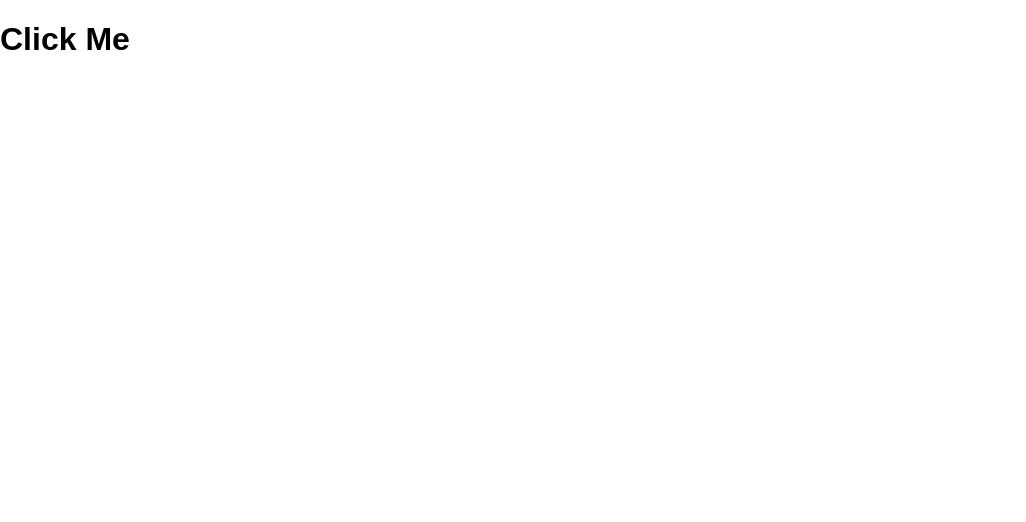
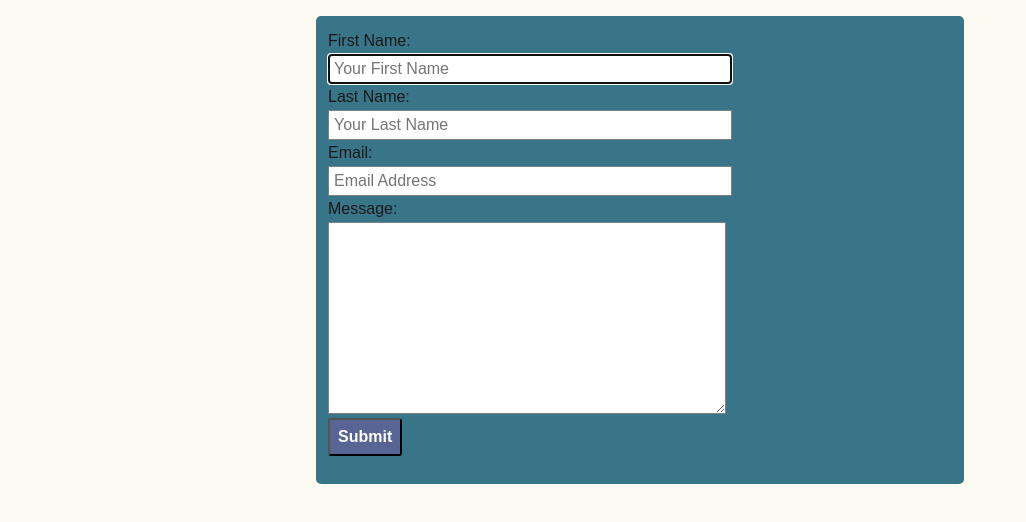
Before and after one commit to jlreed2/hw_listeners_reed_jennifer, a plain HTML site: page index.html in a window 1280 px wide. Shown: the whole page, without its empty margins (0-1026 px from the left). Drawn offline with Linux system fonts and the light colour scheme.

Commit message:
Add form branch

```diff
--- a/css/main.css
+++ b/css/main.css
@@ -0,0 +1,46 @@
+body {
+	background-color: #fbfbf1;
+	margin: 1em;
+}
+
+form {
+	width: 50%;
+	margin: auto;
+	margin-top: 1em;
+	padding: 0.75em;
+	background-color: #397589;
+	border-radius: 5px;
+	font-family: sans-serif;
+}
+
+label,
+textarea,
+email {
+	display: block;
+	padding-top: 0.25em;
+	padding-bottom: 0.25em;
+	color: #191919;
+}
+
+input[type="text"],
+input[type="email"],
+select,
+textarea {
+	border: 1px solid #808080;
+	padding: 5px;
+}
+
+input[type="submit"] {
+	margin-top: 0.25em;
+	margin-bottom: 1em;
+	padding: 0.5em;
+	border-radius: 3px;
+	background-color: #576494;
+	color: white;
+	font-weight: bold;
+}
+
+input[type="submit"]:hover {
+	background-color: #7993b5;
+	color: #191919;
+}
--- a/index.html
+++ b/index.html
@@ -8,10 +8,23 @@
     <link rel="stylesheet" href="css/vendor/normalize.min.css">
     <link rel="stylesheet" href="css/main.css">
 </head>
-<body class="container">
-    <h1 id="heading">Click Me</h1>
-
-
-    <script src="js/main.js"></script>
+<body>
+    <div class="container">
+        <form>
+            <label for="firstname">First Name:</label>
+            <input type="text" name="firstname" id="firstname" size="40" placeholder=
+            "Your First Name" autofocus/>
+            <label for="lastname">Last Name:</label>
+            <input type="text" name="lastname" id="lastname" size="40" placeholder=
+            "Your Last Name">
+            <label for="email">Email:</label>
+            <input type="email" name="email" id="email" size="40" placeholder=
+            "Email Address" />
+            <label for="message">Message:</label>
+            <textarea name="message" id="message" rows="10" cols="40"></textarea>
+            <input type="submit" name="submit" id="submit" value="Submit" />
+        </form>
+        <script src="js/main.js"></script>
+    </div>
 </body>
 </html>
--- a/js/main.js
+++ b/js/main.js
@@ -1,9 +1,24 @@
-var message = document.getElementById( 'heading' );
+var nameInput = document.getElementById( 'firstname' );
 
-message.addEventListener( 'click', function() {
-	var myParagraph = document.createElement( 'paragraph' );
-	var clicks = 0;
-		clicks += 1;
-	myParagraph.innerHTML = '<p>This is click number ' + clicks + ' </p>';
-	document.getElementsByClassName( 'container' )[ 0 ].appendChild( myParagraph );
+document.querySelector( 'form' ).addEventListener( 'submit', function( a ) {
+    a.preventDefault();
+    console.log( firstname.value );
 } );
+
+var nameInput = document.getElementById( 'lastname' );
+document.querySelector( 'form' ).addEventListener( 'submit', function( e ) {
+    e.preventDefault();
+    console.log( lastname.value );
+} );
+
+var nameInput = document.getElementById( 'email' );
+document.querySelector( 'form' ).addEventListener( 'submit', function( f ) {
+    f.preventDefault();
+    console.log( email.value );
+} );
+
+var nameInput = document.getElementById( 'message' );
+document.querySelector( 'form' ).addEventListener( 'submit', function( g ) {
+    g.preventDefault();
+    console.log( message.value );
+} );
```
Also changed, not shown: 1 other file.
